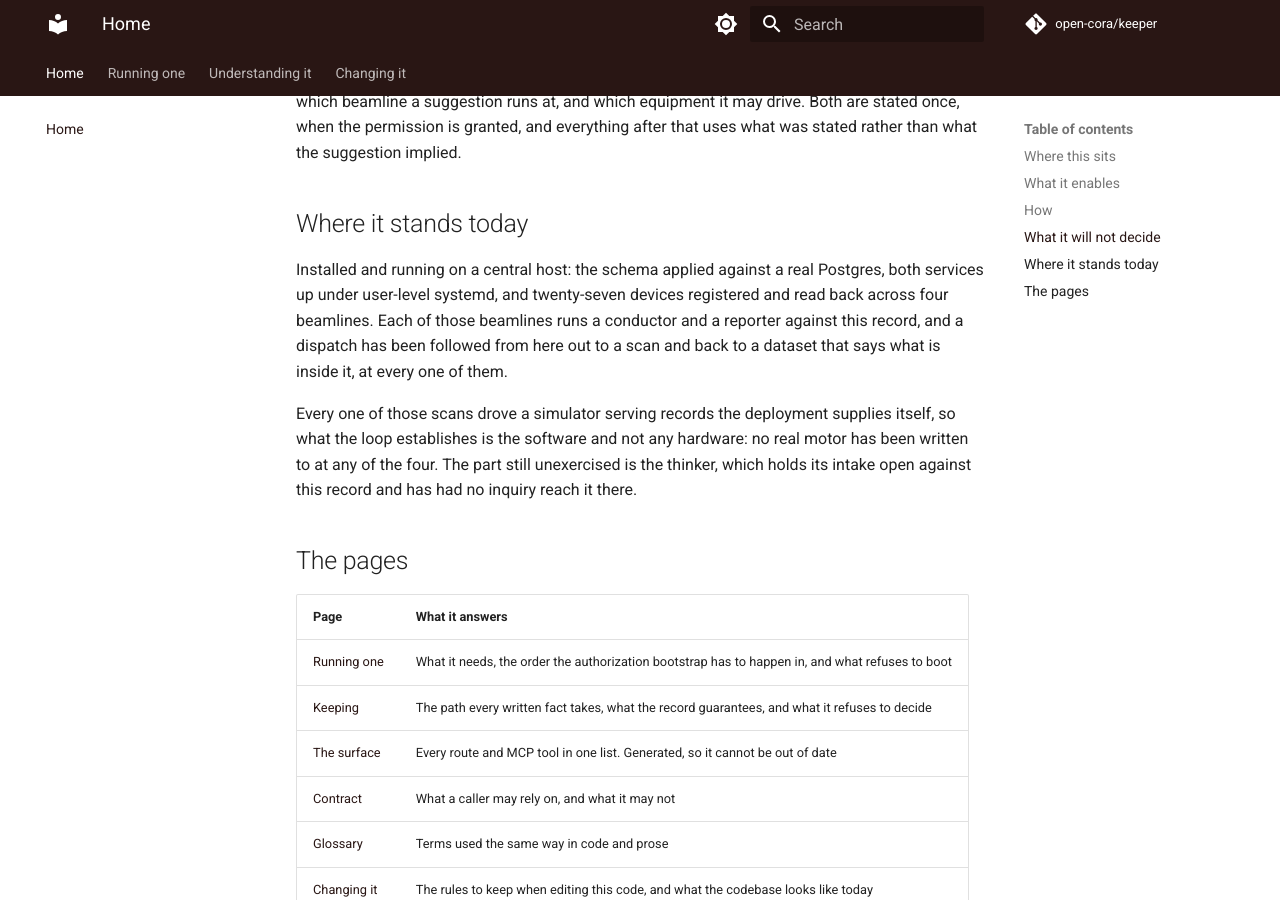
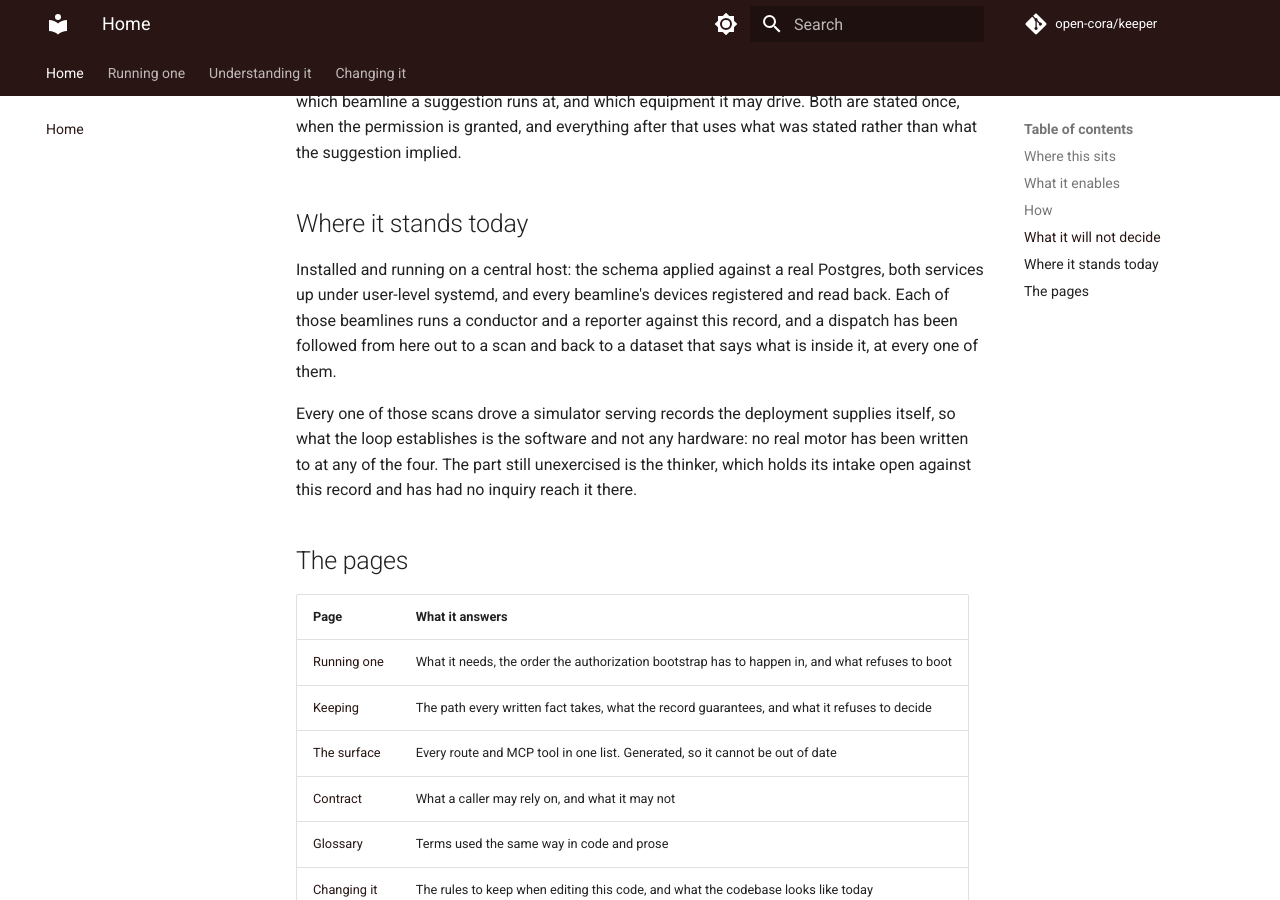
Before and after one commit to open-cora/keeper, an MkDocs documentation site: the page built from docs/index.md, in a window 1280 px wide and 900 px high, scrolled down 2379 px. Built offline with MkDocs 1.6.1 and Material for MkDocs 9.7.7, drawn with Linux system fonts in a browser that asks for light colours; some web fonts are replaced; comment, search, counter and statistics services are not loaded.

Commit message:
docs: the pages said what had happened and never which adapter fills which seam
The previous pass wrote down a device count, a dxchange manifest and a theta
extent. In commissioning those are the first things to go stale and none of
them tells a reader anything they can act on. What does is the configuration:
which adapter fills which seam, which seams are empty, and how far each
adapter has been taken. The numbers are out and that map is in.

The map was missing in three places. The conductor's own page named three
adapters and omitted `tomoscan_engine`, which is the engine adapter every
beamline actually runs, and said "no scan has been started from this
package" when scans had been started through that one. The reporter's named
one of its seven. And `docs/beamlines/index.md`, the page somebody reads
before deciding what a beamline can do, never mentioned the registers at
all. Each now carries the whole seam table, with the three `none` slots and
the reason they differ in kind: no store is configured anywhere, and
reconstruction and data transfer have no seam to fill.

A hand-kept table of names rots, which `beamlines/tests/test_adapters.py`
argues at length and then demonstrated: its own docstring cited a slot
called `engine_feed`, renamed to `deliveries` some time ago, and described
2-BM's reporter as disabled when it is running. So the new table is checked
against the registers rather than trusted, including the claim that all four
beamlines carry the same one. The guard found a defect in the table on its
first run, and a letters-only pattern that stopped seeing `dxchange_hdf5`.

Co-Authored-By: Claude Opus 5 (1M context) <noreply@anthropic.com>

```diff
--- a/docs/index.md
+++ b/docs/index.md
@@ -51,7 +51,7 @@ It sits beside its database and reaches nothing. No hardware is driven from here
 
 ## Where it stands today
 
-Installed and running on a central host: the schema applied against a real Postgres, both services up under user-level systemd, and twenty-seven devices registered and read back across four beamlines. Each of those beamlines runs a conductor and a reporter against this record, and a dispatch has been followed from here out to a scan and back to a dataset that says what is inside it, at every one of them.
+Installed and running on a central host: the schema applied against a real Postgres, both services up under user-level systemd, and every beamline's devices registered and read back. Each of those beamlines runs a conductor and a reporter against this record, and a dispatch has been followed from here out to a scan and back to a dataset that says what is inside it, at every one of them.
 
 Every one of those scans drove a simulator serving records the deployment supplies itself, so what the loop establishes is the software and not any hardware: no real motor has been written to at any of the four. The part still unexercised is the thinker, which holds its intake open against this record and has had no inquiry reach it there.
 
```
